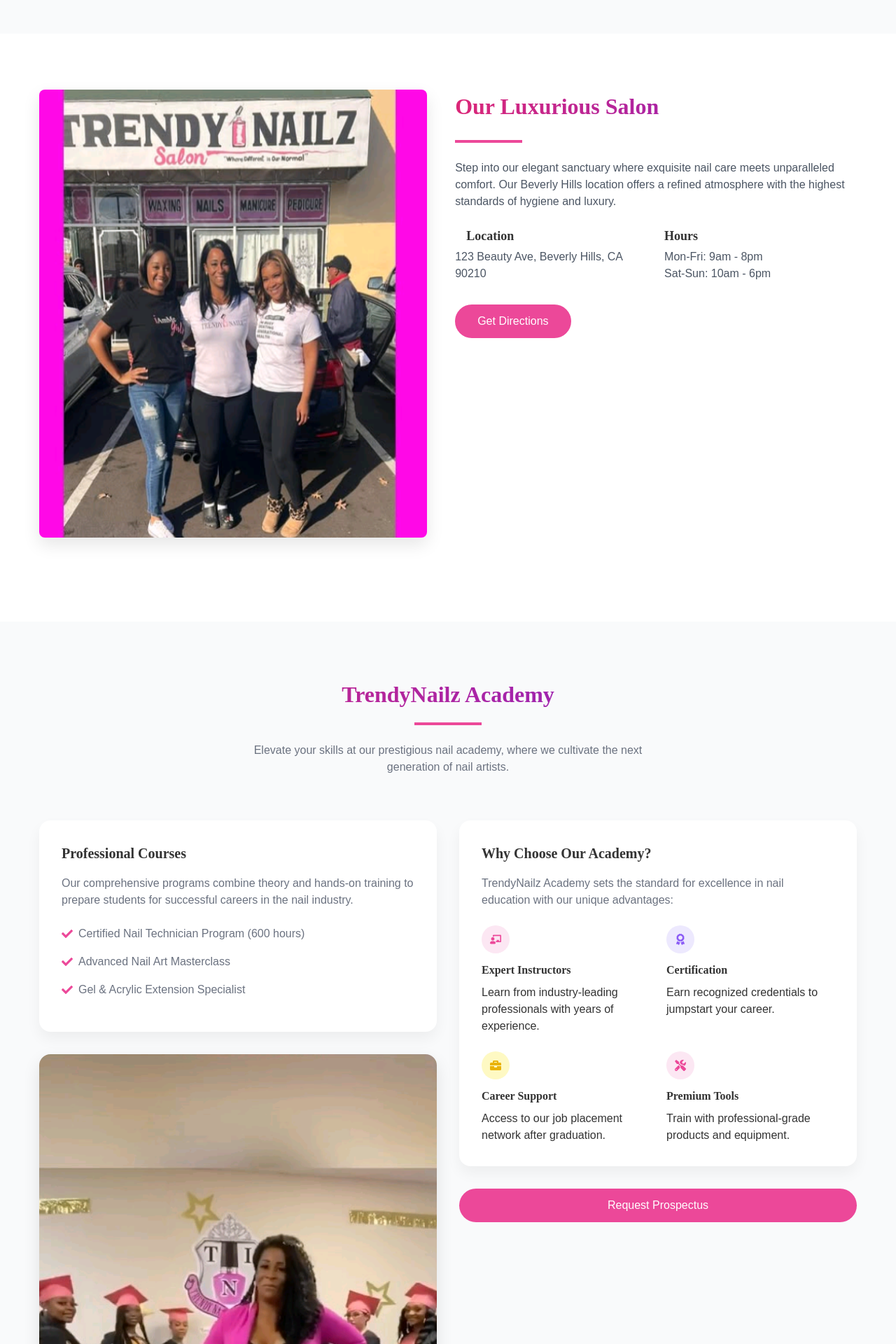
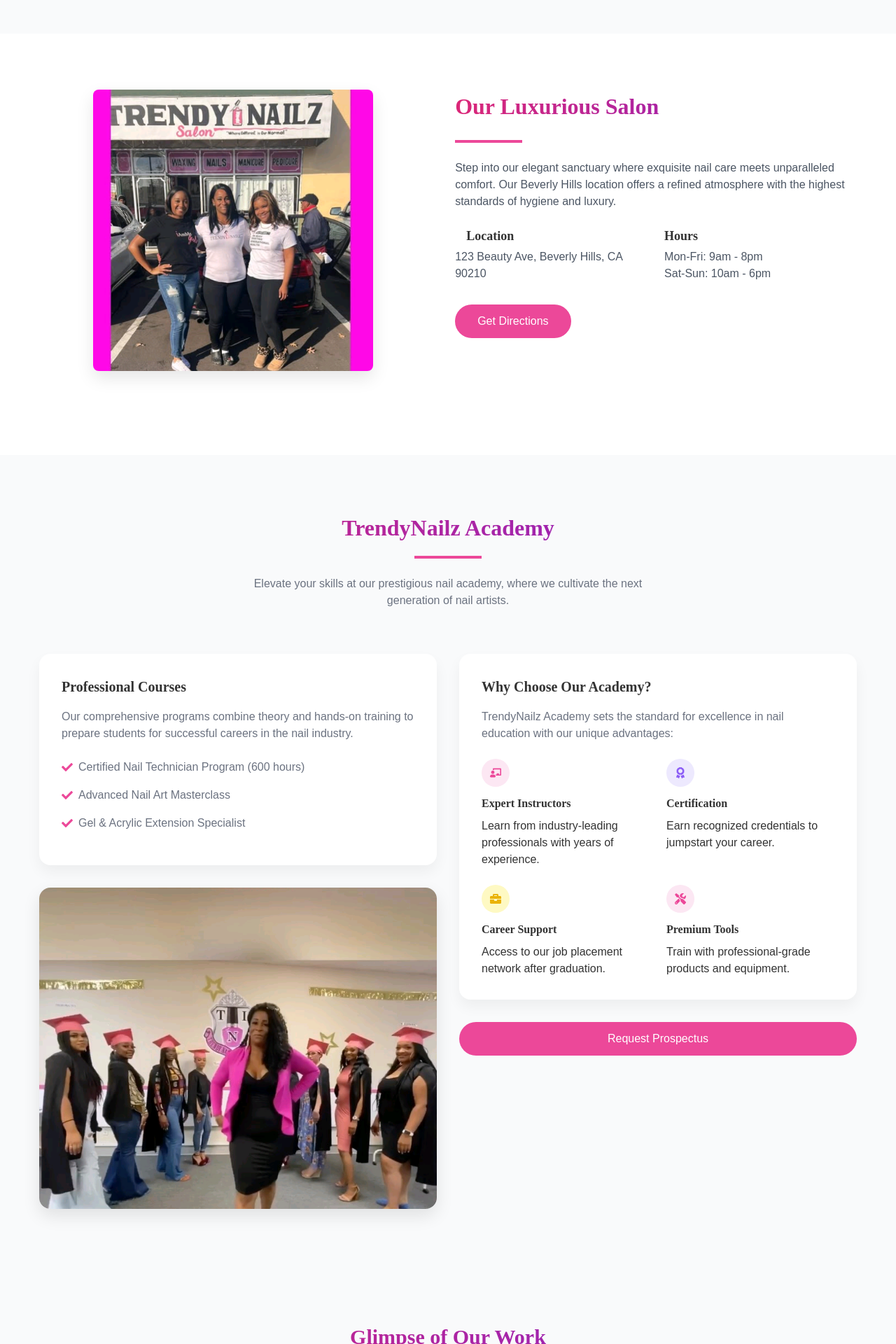
Before and after one commit to realdeal008/Trendynails, a Next.js app: page / in a window 1280 px wide. Shown: the part 1580-3500 px from the top of the page at 70% size. Built offline with nearby package versions, Linux system fonts and the light colour scheme.

Commit message:
Ready for Vercel deployment

```diff
--- a/src/Component/Academy.tsx
+++ b/src/Component/Academy.tsx
@@ -57,10 +57,12 @@
               <Image
                 src={slideshowImages[currentSlide]}
                 alt="Academy classroom"
-                className="academy-image fade-in"
+                className="academy-image fade-in w-full max-w-xs sm:max-w-md md:max-w-lg rounded shadow object-cover"
                 width={600}
                 height={400}
                 priority={true}
+                sizes="(max-width: 640px) 100vw, (max-width: 768px) 80vw, 600px"
+                style={{ width: "100%", height: "auto", maxWidth: 600 }}
               />
             </div>
           </div>
--- a/src/Component/Salon.tsx
+++ b/src/Component/Salon.tsx
@@ -24,12 +24,16 @@
       <div className="container">
         <div className="salon-content">
           {/* Slideshow Image */}
-          <div className="salon-image">
+          <div className="salon-image flex justify-center items-center w-full">
             <Image
               src={images[currentIndex]}
               alt="TrendyNailz salon interior"
-              className="rounded shadow fade-in"
+              className="rounded shadow fade-in object-cover"
               priority={true}
+              width={400} // Desktop width
+              height={250} // Desktop height
+              sizes="(max-width: 640px) 100vw, 400px"
+              style={{ width: "100%", height: "auto", maxWidth: 400 }}
             />
           </div>
 
--- a/src/Component/Testimonial.tsx
+++ b/src/Component/Testimonial.tsx
@@ -5,7 +5,7 @@
 
 const testimonials = [
 	{
-		name: '"Sarah J."',
+		name: "Sarah J.",
 		image:
 			"https://storage.googleapis.com/workspace-0f70711f-8b4e-4d94-86f1-2a93ccde5887/image/7988a3ab-8d15-4aa5-8613-c268835971b4.png",
 		text: "The Luxe Manicure exceeded all my expectations! The attention to detail and comfort level was unparalleled. My nails looked gorgeous for weeks!",
--- a/src/app/globals.css
+++ b/src/app/globals.css
@@ -521,9 +521,29 @@
 
 .salon-image img {
   width: 100%;
-  height: 80vh;
+  height: 250px;         /* Good for iPhone screens */
+  max-width: 390px;      /* iPhone 16 Pro width */
+  object-fit: cover;
   border-radius: 0.5rem;
   box-shadow: 0 10px 25px rgba(0, 0, 0, 0.1);
+  margin: 0 auto;
+  display: block;
+}
+
+/* Tablets */
+@media (min-width: 640px) {
+  .salon-image img {
+    height: 350px;
+    max-width: 600px;    /* iPad/tablet width */
+  }
+}
+
+/* Desktop */
+@media (min-width: 1024px) {
+  .salon-image img {
+    height: 80vh;
+    max-width: 800px;
+  }
 }
 
 .salon-text {
@@ -698,6 +718,25 @@
     border-radius: 1rem;
     box-shadow: 0 10px 25px rgba(0, 0, 0, 0.1);
     width: 100%;
+    max-width: 390px;
+    height: 220px;
+    object-fit: cover;
+  }
+
+  /* Tablet (iPad, ~768px wide) */
+  @media (min-width: 640px) {
+    .academy-image {
+      max-width: 600px;
+      height: 350px;
+    }
+  }
+
+  /* Desktop */
+  @media (min-width: 1024px) {
+    .academy-image {
+      max-width: 900px;
+      height: 80vh;
+    }
   }
 
   .grid-2col {
```
